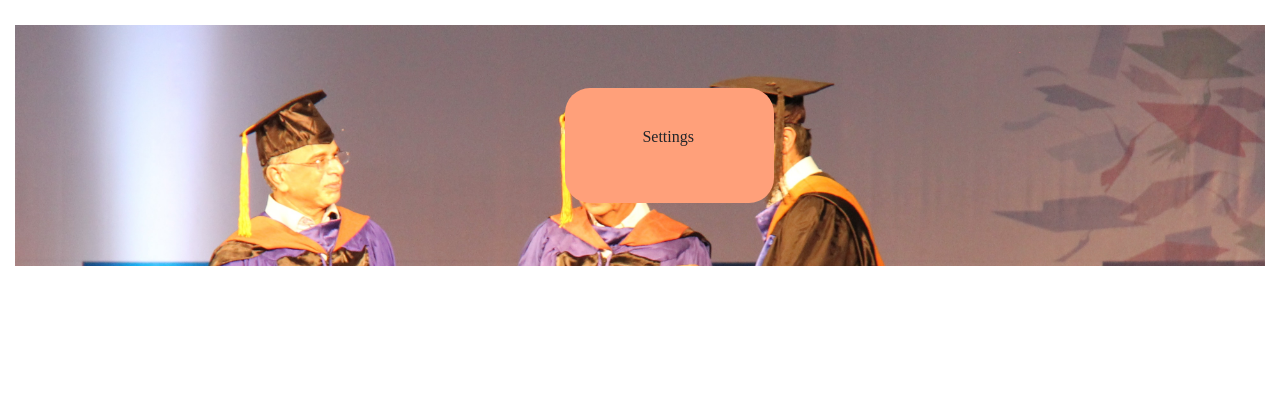
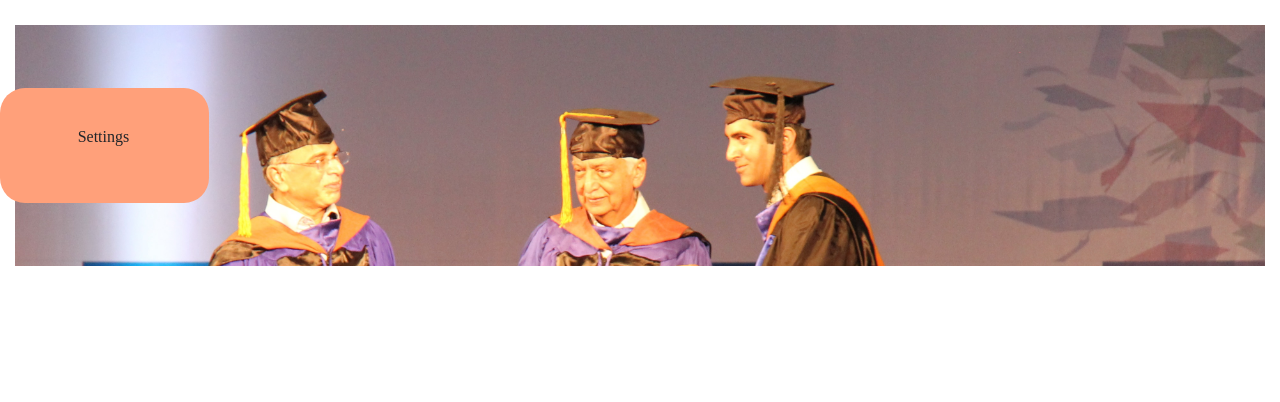
Before and after one commit to HamzaAzee/finalyearproject, a PHP site: page /sli.html in a window 1280 px wide. Shown: the part 86-488 px from the top of the page. Run offline with PHP 8.4, Linux system fonts and the light colour scheme.

Commit message:
Add files via upload

```diff
--- a/mystyle2.css
+++ b/mystyle2.css
@@ -10,7 +10,7 @@
 	text-align:center;
 	margin-top:5%;
 	margin-bottom:5%;
-    margin-left:45%;
+    ;
 	width:100%;
 }
 #resize{
@@ -18,8 +18,6 @@
 	padding-right:2%;
 	margin-top:2%;
 	width:relative;
-
-
 	background-image:url("img13.jpg");
 	background-size:cover;
 	}
```
